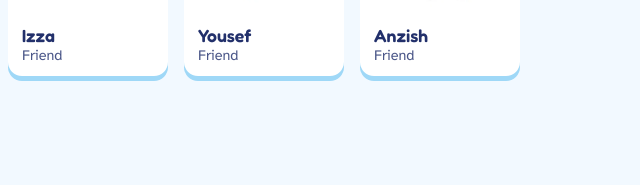
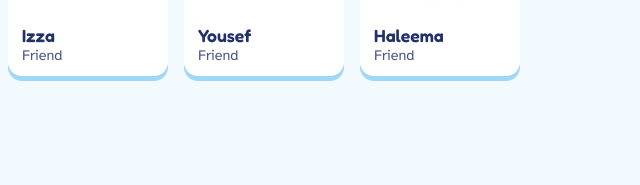
Before and after one commit to iasifk89/nurseryrhymesworld-site, a plain HTML site: page index.html in a window 1280 px wide. Shown: the part 1843-2028 px from the top of the page, 640-1280 px from the left. Drawn offline with Linux system fonts and the light colour scheme.

Commit message:
Website: rename Anzish card to Haleema
Co-Authored-By: Claude Haiku 5.5 <noreply@anthropic.com>
Claude-Session: https://claude.ai/code/session_01GgcymjaMS6vVXG87TSpXFJ

```diff
--- a/index.html
+++ b/index.html
@@ -260,7 +260,7 @@
         <figure class="person"><img src="people/driver.webp?v=c3" alt="Bus driver in a white shirt, black tie and cap" width="260" height="700" loading="lazy"><figcaption>Bus driver<small>Driver</small></figcaption></figure>
         <figure class="person"><img src="people/zoya.webp?v=c3" alt="Girl with braids in a yellow dress, holding a butterfly" width="260" height="700" loading="lazy"><figcaption>Izza<small>Friend</small></figcaption></figure>
         <figure class="person"><img src="people/bilal.webp?v=c3" alt="Boy with curly hair in an orange polo, holding a red ball" width="260" height="700" loading="lazy"><figcaption>Yousef<small>Friend</small></figcaption></figure>
-        <figure class="person"><img src="people/sara.webp?v=c3" alt="Girl in a pink tunic and white hijab, waving" width="260" height="700" loading="lazy"><figcaption>Anzish<small>Friend</small></figcaption></figure>
+        <figure class="person"><img src="people/sara.webp?v=c3" alt="Girl in a pink tunic and white hijab, waving" width="260" height="700" loading="lazy"><figcaption>Haleema<small>Friend</small></figcaption></figure>
         <figure class="person"><img src="people/zain.webp?v=c3" alt="Boy with spiky black hair in a green shirt and denim overalls" width="260" height="700" loading="lazy"><figcaption>Haroon<small>Friend</small></figcaption></figure>
       </div>
     </div>
```
